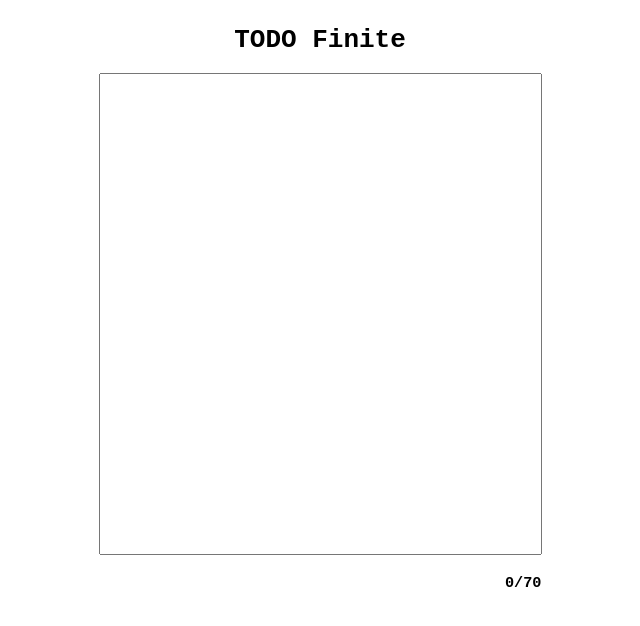
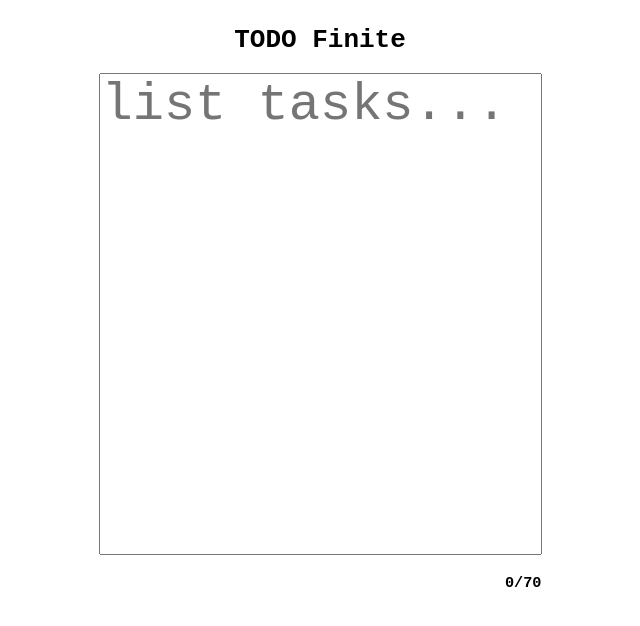
Before and after one commit to kennethbchen/Todo-Finite, a plain HTML site: page index.html in a window 1280 px wide. Shown: the whole page, without its empty margins (320-960 px from the left). Drawn offline with Linux system fonts and the light colour scheme.

Commit message:
Added placeholder text

```diff
--- a/index.html
+++ b/index.html
@@ -42,7 +42,7 @@
  <div id="global-container">
     <h1>TODO Finite</h1>
     <div id ="textarea-container">
-      <textarea id="input-textarea" rows="8" cols="8" ></textarea>
+      <textarea id="input-textarea" rows="8" cols="8" placeholder="list tasks..." ></textarea>
       <h3 id="char-counter">0/69</h3>
     </div>
   </div>
```
